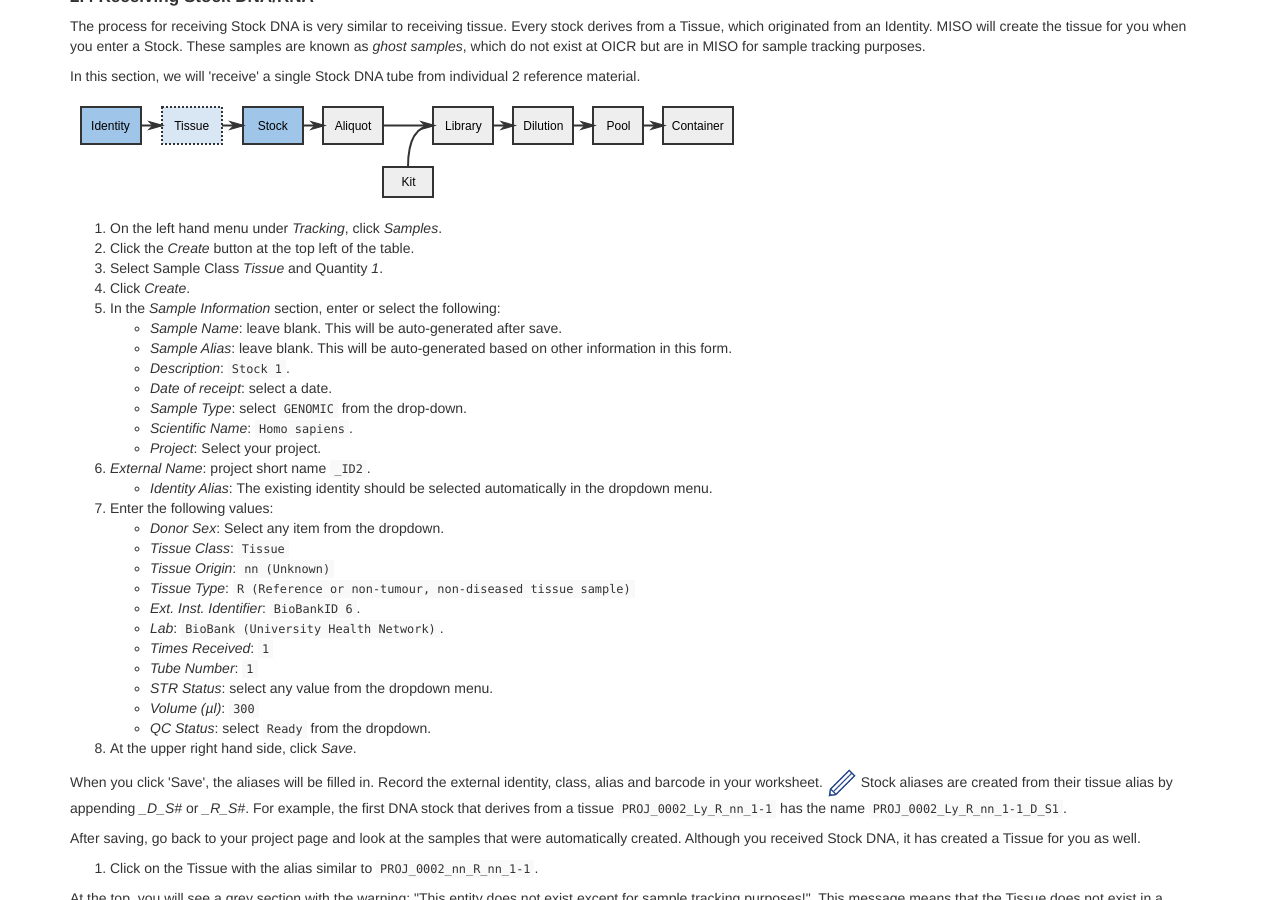
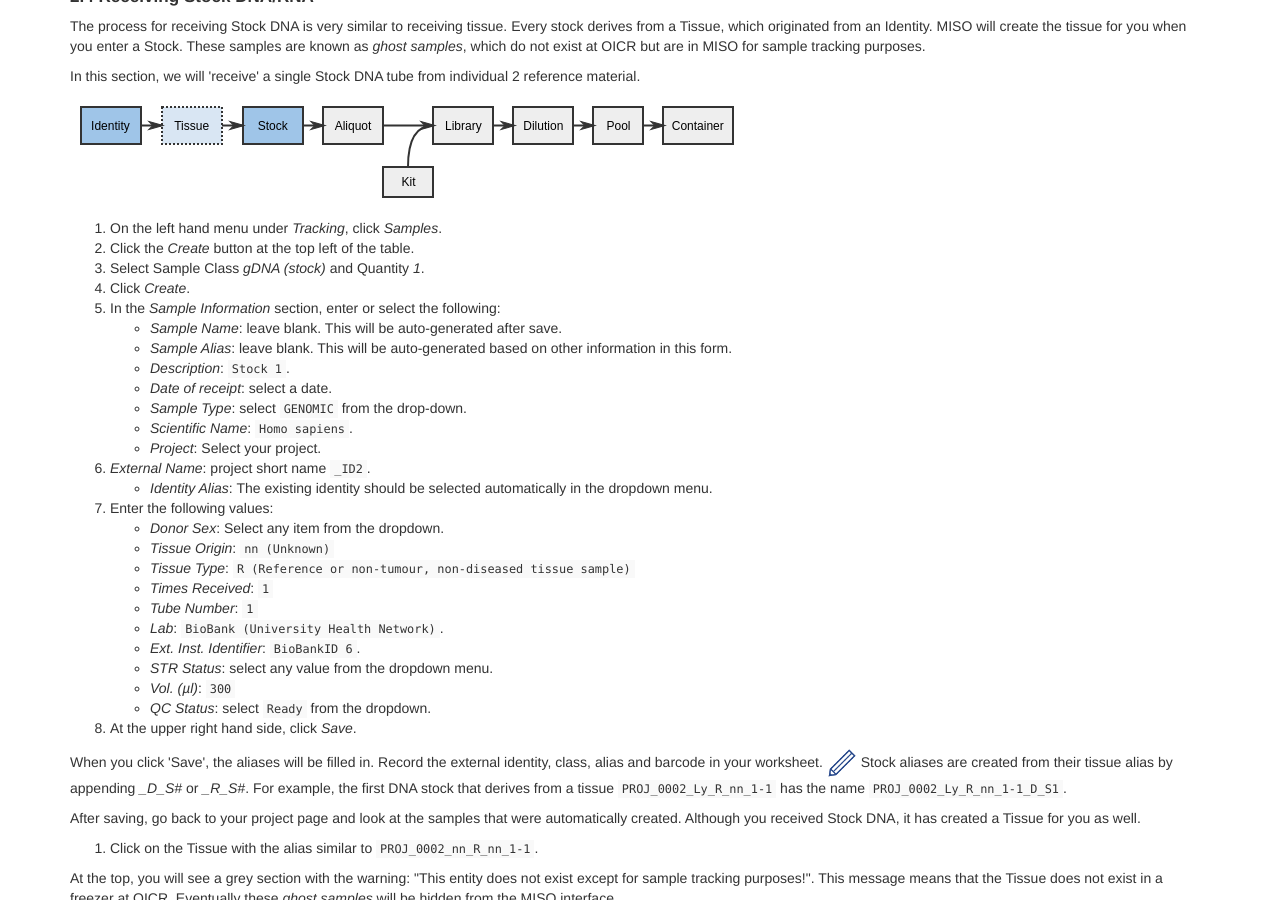
Before and after one commit to miso-lims/walkthroughs, a Jekyll site: the page built from 2-0-samples.md, in a window 1280 px wide and 900 px high, scrolled down 3587 px. Built offline with Jekyll 4.4.1, drawn with Linux system fonts in a browser that asks for light colours; some of the changed text lies outside the part shown.

Commit message:
Fixup column order and labels

```diff
--- a/2-0-samples.md
+++ b/2-0-samples.md
@@ -75,8 +75,8 @@ entering a single Sample for reference tissue from the Identity `ID1`.
 information in this form.
     1. _Description_: `Reference 1`.
     1. _Date of Receipt_: Select a date
+    1. _Sample Type_: select `GENOMIC` from the drop down.
     1. _Scientific Name_: `Homo sapiens`.
-    1. _Sample Type_: select `GENOMIC` from the drop down.
 1. _Matrix Barcode_: Use the hand-scanner or type a barcode into the pop-up.
    Record the barcode in your worksheet. <img src="pics/blue_pencil.png">
 1. Project: Select the project you created in the last exercise.
@@ -236,7 +236,7 @@ reference material.
 
 1. On the left hand menu under _Tracking_, click _Samples_.
 1. Click the _Create_ button at the top left of the table.
-1. Select Sample Class _Tissue_ and Quantity _1_.
+1. Select Sample Class _gDNA (stock)_ and Quantity _1_.
 1. Click _Create_.
 1. In the _Sample Information_ section, enter or select the following:
   * _Sample Name_: leave blank. This will be auto-generated after save.
@@ -252,15 +252,14 @@ information in this form.
 in the dropdown menu.
 1. Enter the following values:
   * _Donor Sex_: Select any item from the dropdown.
-  * _Tissue Class_: `Tissue`
   * _Tissue Origin_: `nn (Unknown)`
   * _Tissue Type_: `R (Reference or non-tumour, non-diseased tissue sample)`
-  * _Ext. Inst. Identifier_: `BioBankID 6`.
-  * _Lab_: `BioBank (University Health Network)`.
   * _Times Received_: `1`
   * _Tube Number_: `1`
+  * _Lab_: `BioBank (University Health Network)`.
+  * _Ext. Inst. Identifier_: `BioBankID 6`.
   * _STR Status_: select any value from the dropdown menu.
-  * _Volume (µl)_: `300`
+  * _Vol. (µl)_: `300`
   * _QC Status_: select `Ready` from the dropdown.
 1. At the upper right hand side, click _Save_.
 
```
Also changed, not shown: other parts of 2-0-samples.md (+1 -1 lines).
